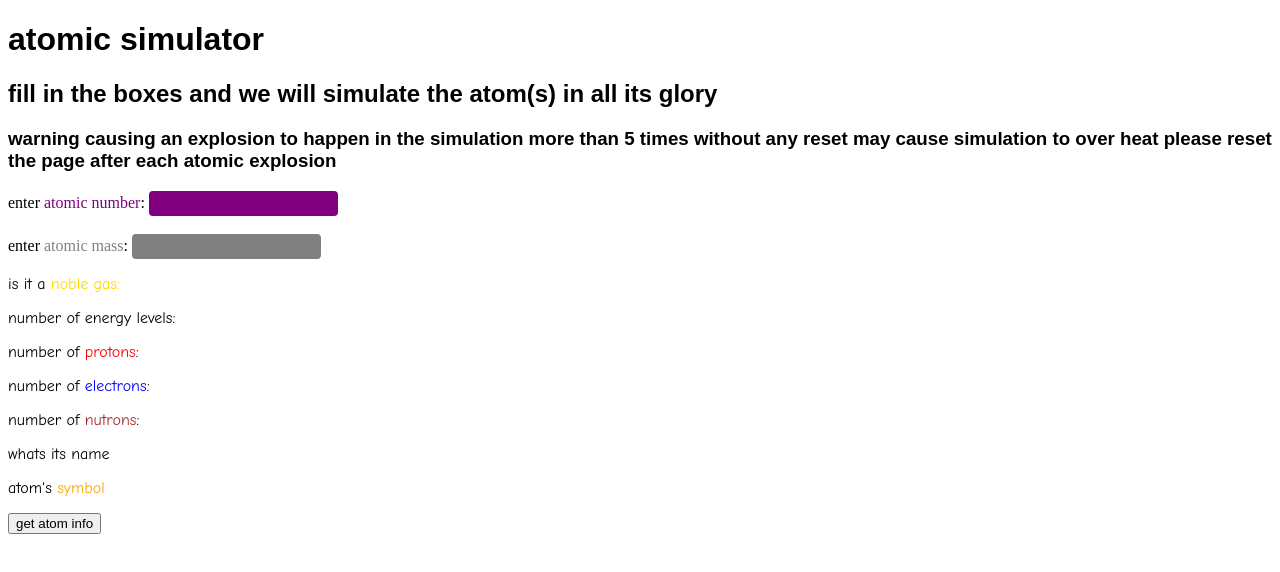
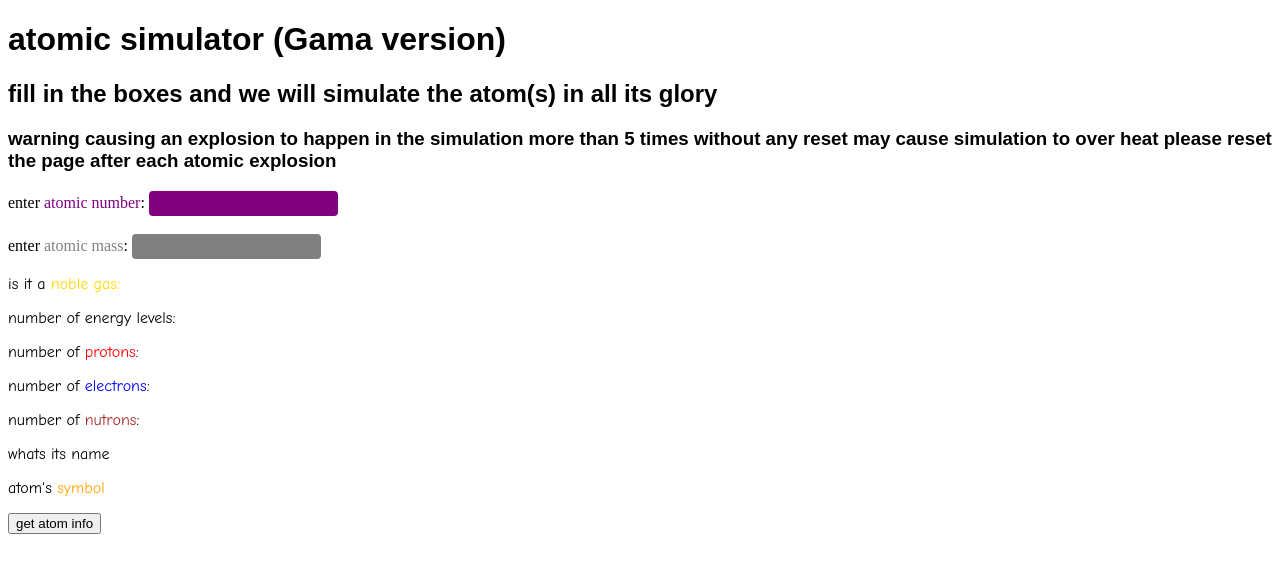
Before and after one commit to minetraveler/entertainment-transporter, a plain HTML site: page atomic/atomic.html in a window 1280 px wide. Drawn offline with Linux system fonts and the light colour scheme.

Commit message:
gama version created

```diff
--- a/atomic/atomic.html
+++ b/atomic/atomic.html
@@ -23,7 +23,7 @@ input.purp {
   }
 </style>
 </head>
-  <h1>atomic simulator</h1>
+  <h1>atomic simulator (Gama version)</h1>
   <h2>fill in the boxes and we will simulate the atom(s) in all its glory</h2>
   <h3>warning causing an explosion to happen in the simulation more than 5 times without any reset may cause simulation to over heat please reset the page after each atomic explosion</h3>
    <label for="aNumber">enter <span style="color: purple">atomic number</span>:</label>
```
